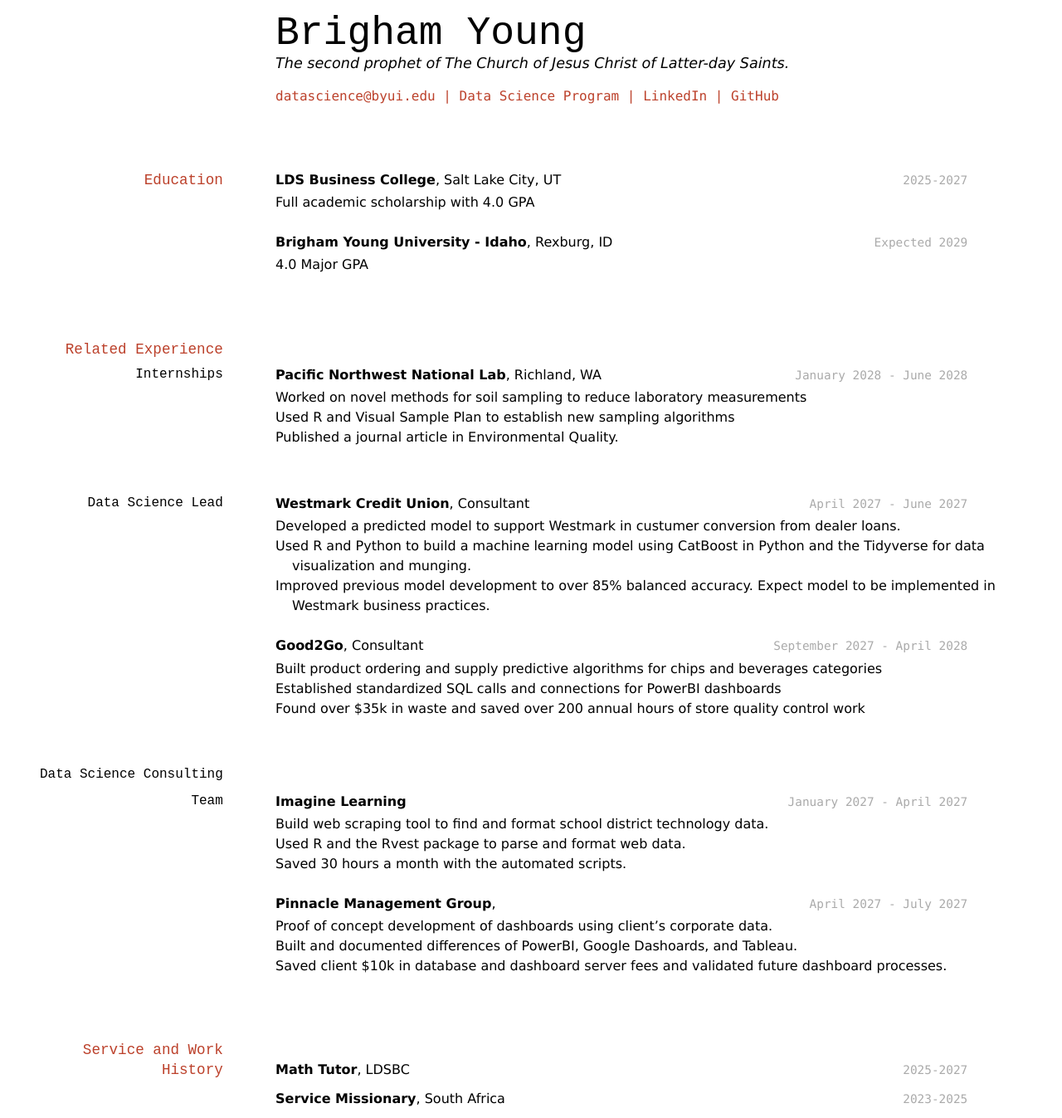
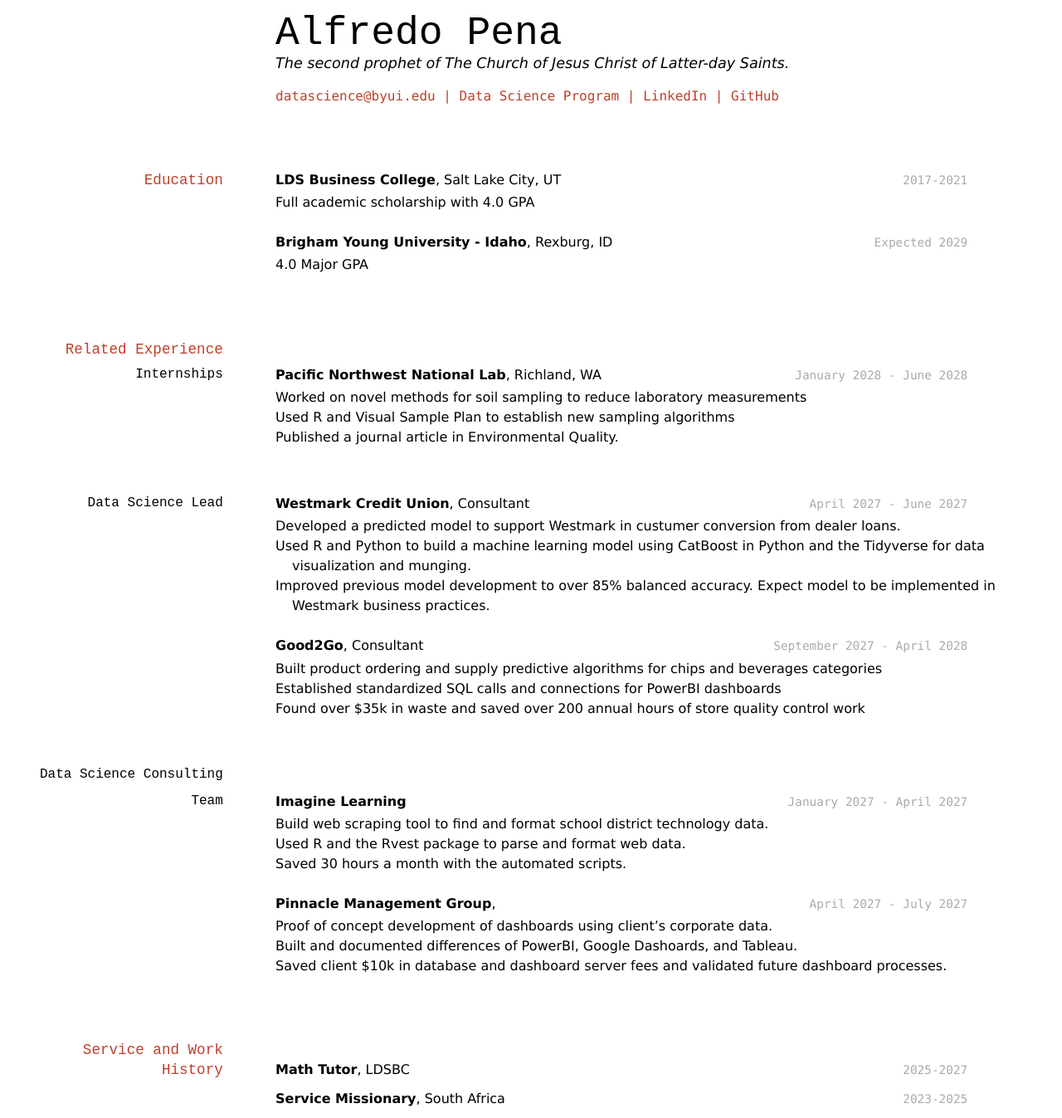
Before and after one commit to lapp03/alfredo_pena_resume, a Jekyll site: the page built from docs/index.md, in a window 1280 px wide. Shown: the whole page at 83% size. Built offline with Jekyll 4.4.1, drawn with Linux system fonts in a browser that asks for light colours.

Commit message:
changed my name from BY

```diff
--- a/docs/index.md
+++ b/docs/index.md
@@ -2,7 +2,7 @@
 layout: cv
 title: Alfredo Pena's Resume
 ---
-# Brigham Young
+# Alfredo Pena
 The second prophet of The Church of Jesus Christ of Latter-day Saints.
 
 <div id="webaddress">
@@ -16,7 +16,7 @@ The second prophet of The Church of Jesus Christ of Latter-day Saints.
 
 ## Education
 
-`2025-2027`
+`2017-2021`
 __LDS Business College__, Salt Lake City, UT
 
 - Full academic scholarship with 4.0 GPA
```
